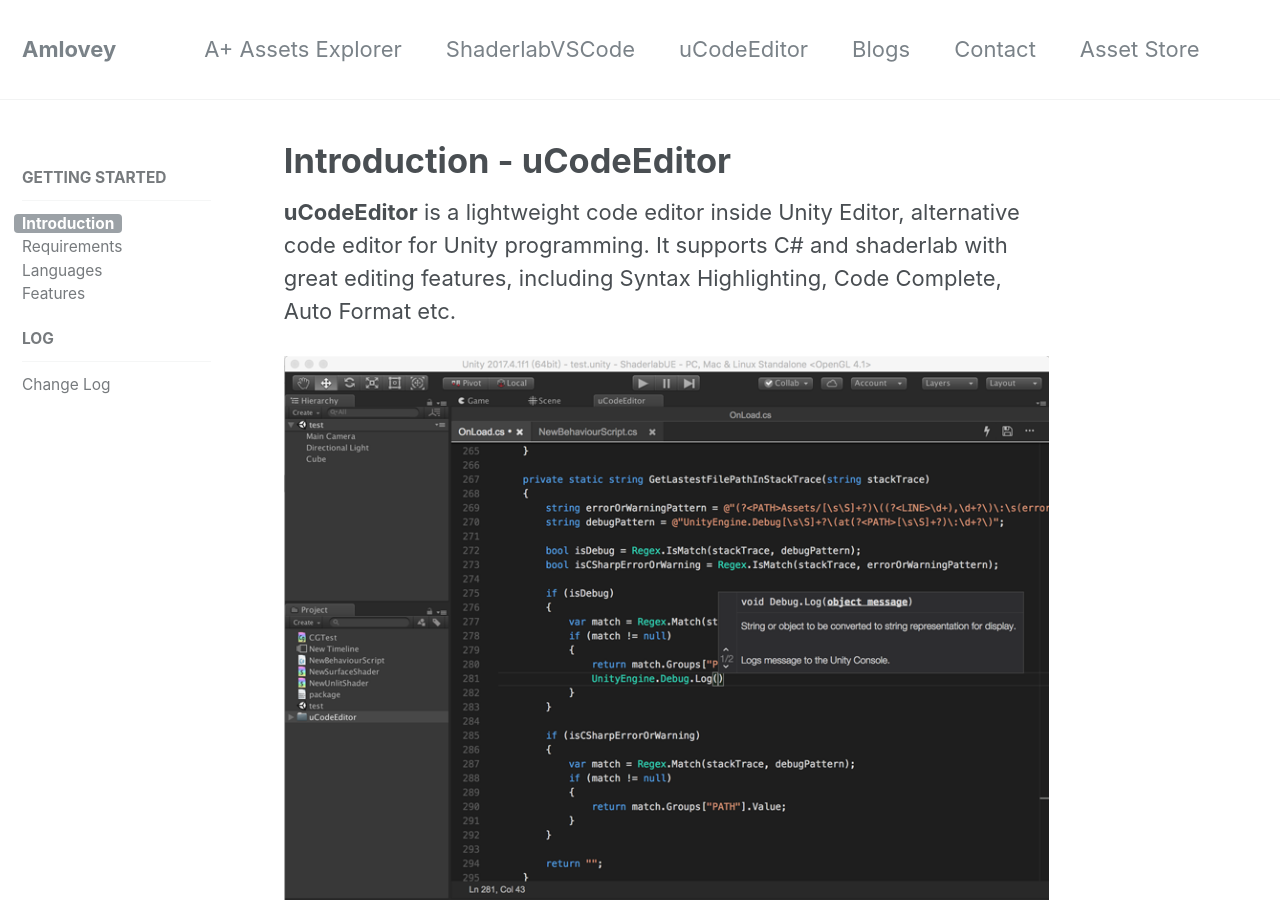
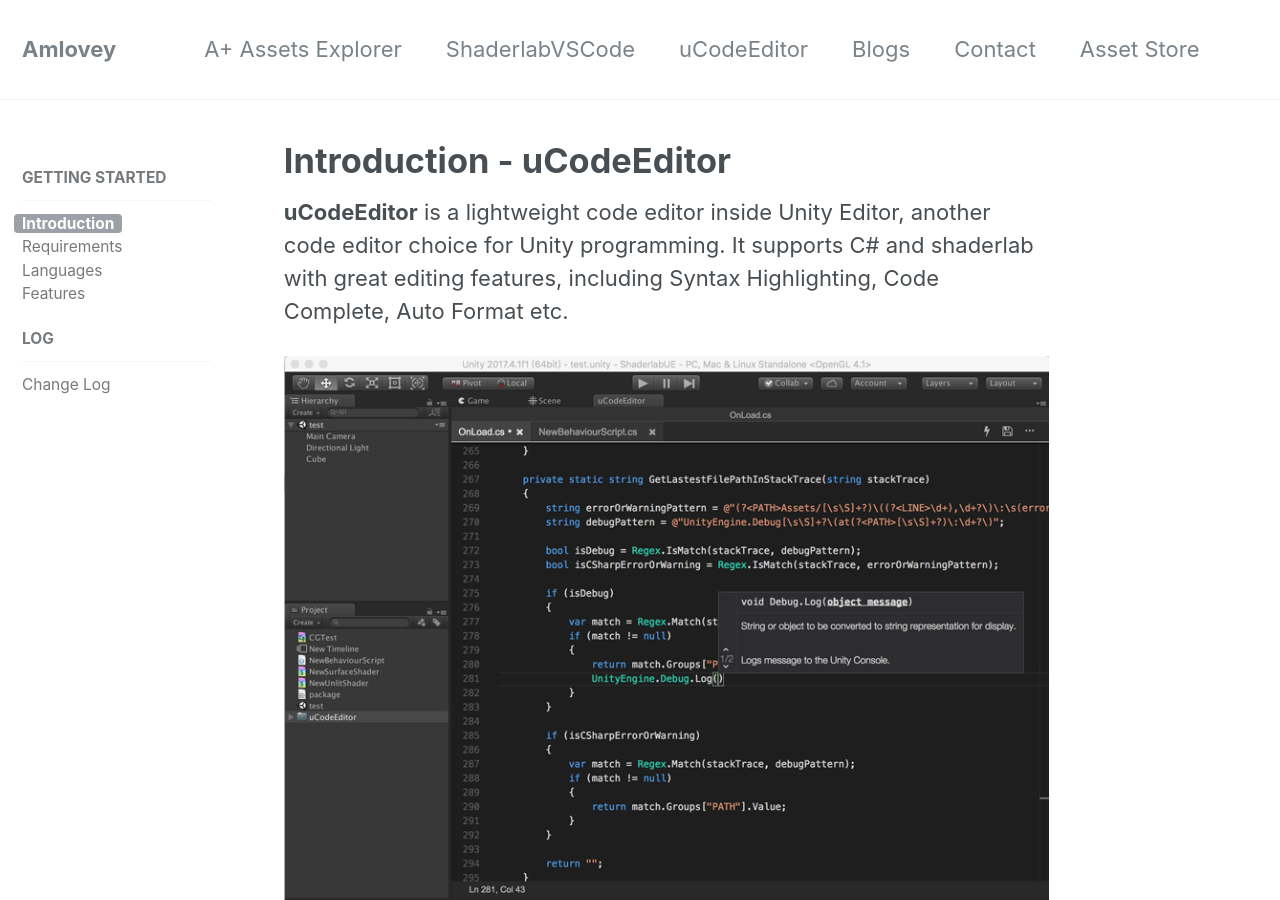
Before and after one commit to amloveyweb/amloveyweb.github.io, a Jekyll site: the page built from _pages/uCodeEditor/index.md, in a window 1280 px wide and 900 px high. Built offline with Jekyll 4.4.1, drawn with Linux system fonts in a browser that asks for light colours.

Commit message:
fix typo

```diff
--- a/_pages/uCodeEditor/index.md
+++ b/_pages/uCodeEditor/index.md
@@ -6,7 +6,7 @@
 permalink: "/uce/index/"
 ---
 
-__uCodeEditor__ is a lightweight code editor inside Unity Editor, alternative code editor for Unity programming. It supports C# and shaderlab with great editing features, including Syntax Highlighting, Code Complete, Auto Format etc.
+__uCodeEditor__ is a lightweight code editor inside Unity Editor, another code editor choice for Unity programming. It supports C# and shaderlab with great editing features, including Syntax Highlighting, Code Complete, Auto Format etc.
 
 ![](/assets/images/uce/black-overview.png)
 
```
